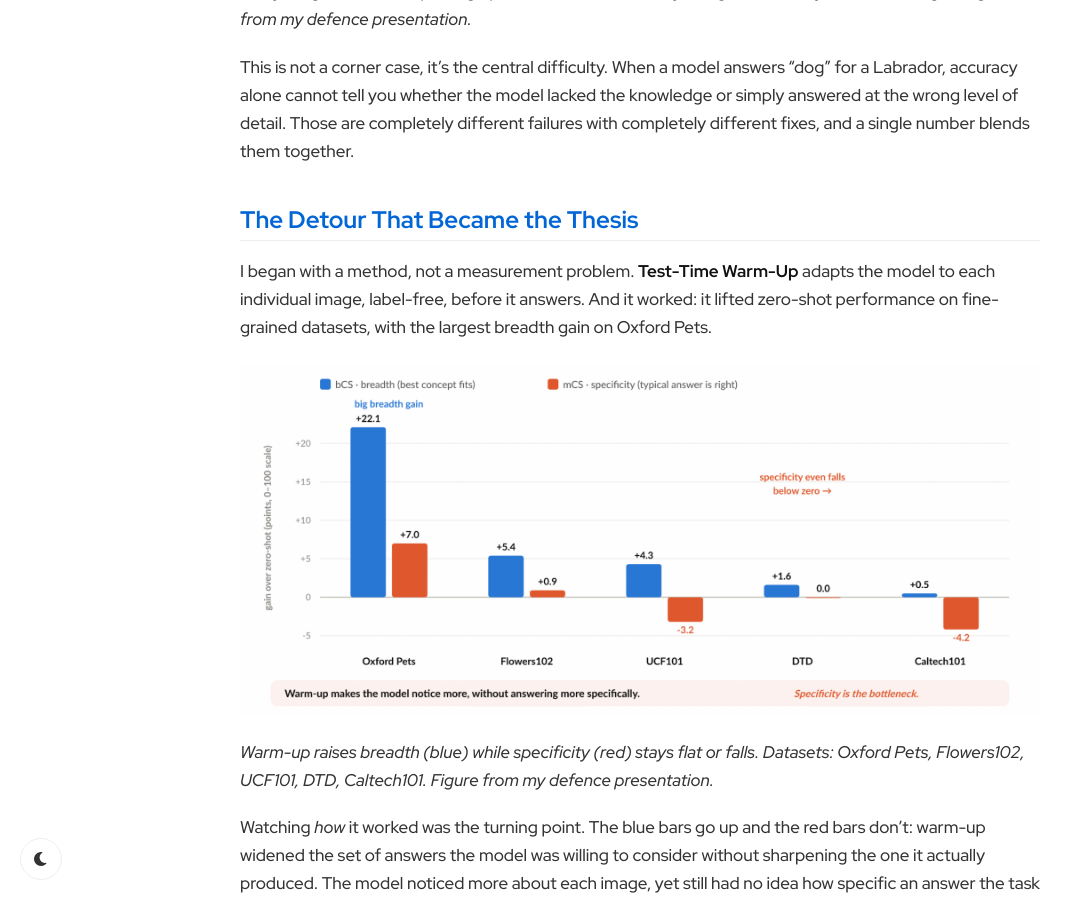
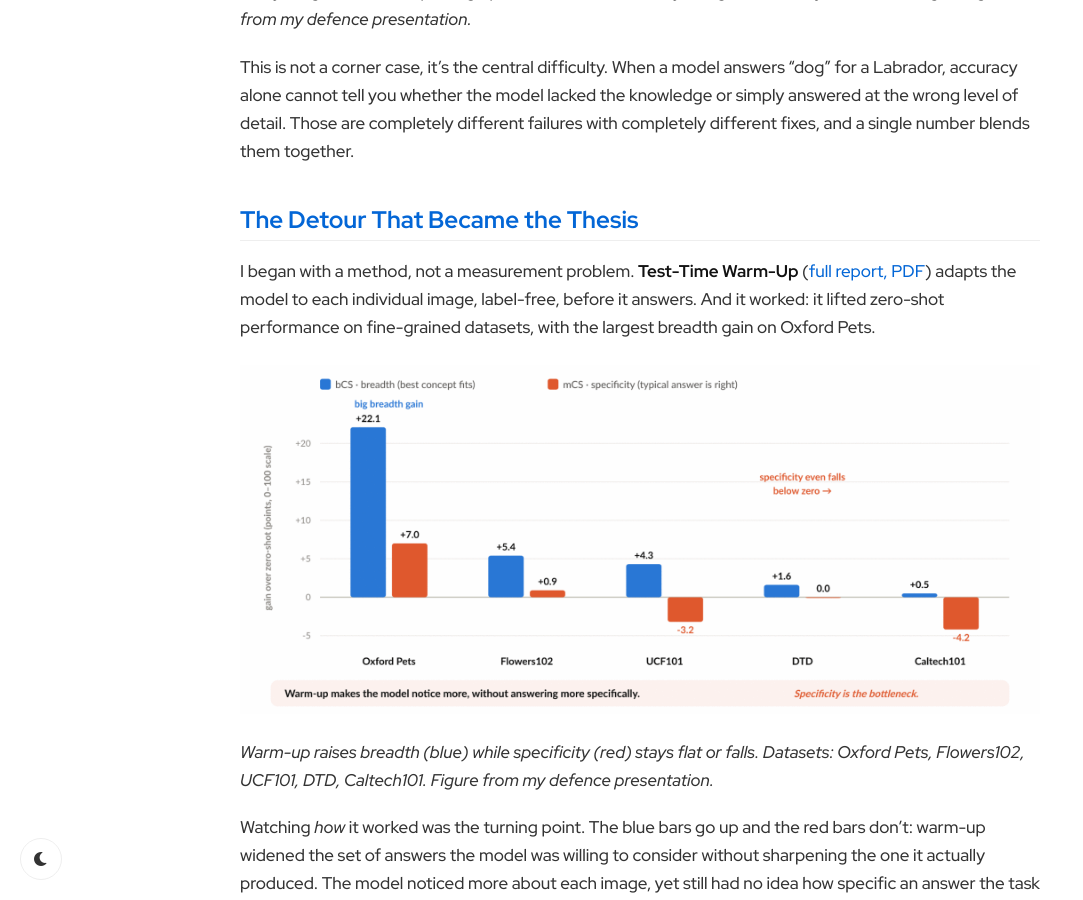
Before and after one commit to jucamohedano/jucamohedano.github.io, a Jekyll site: the page built from _posts/2026-07-22-what-multimodal-models-know.md, in a window 1280 px wide and 900 px high, scrolled down 1278 px. Shown: the whole window, without its empty margins (0-1083 px from the left). Built offline with Jekyll 4.4.1, drawn with Linux system fonts in a browser that asks for light colours.

Commit message:
Add downloadable PDF reports for the TTW and NeSy projects
Co-Authored-By: Claude Fable 5 <noreply@anthropic.com>

```diff
--- a/_posts/2026-07-22-what-multimodal-models-know.md
+++ b/_posts/2026-07-22-what-multimodal-models-know.md
@@ -25,7 +25,7 @@ This is not a corner case, it's the central difficulty. When a model answers "do
 
 ## The Detour That Became the Thesis
 
-I began with a method, not a measurement problem. **Test-Time Warm-Up** adapts the model to each individual image, label-free, before it answers. And it worked: it lifted zero-shot performance on fine-grained datasets, with the largest breadth gain on Oxford Pets.
+I began with a method, not a measurement problem. **Test-Time Warm-Up** ([full report, PDF](/assets/files/TTW_research_project.pdf)) adapts the model to each individual image, label-free, before it answers. And it worked: it lifted zero-shot performance on fine-grained datasets, with the largest breadth gain on Oxford Pets.
 
 ![Test-Time Warm-Up gains across five datasets: breadth improves while specificity stays flat or falls](/assets/images/thesis_ttw_results.png)
 *Warm-up raises breadth (blue) while specificity (red) stays flat or falls. Datasets: Oxford Pets, Flowers102, UCF101, DTD, Caltech101. Figure from my defence presentation.*
```
Also changed, not shown: _posts/2026-06-22-reasoning-shortcuts-raven.md (+1 -1 lines), index.md (+2 -0 lines), 2 other files.
